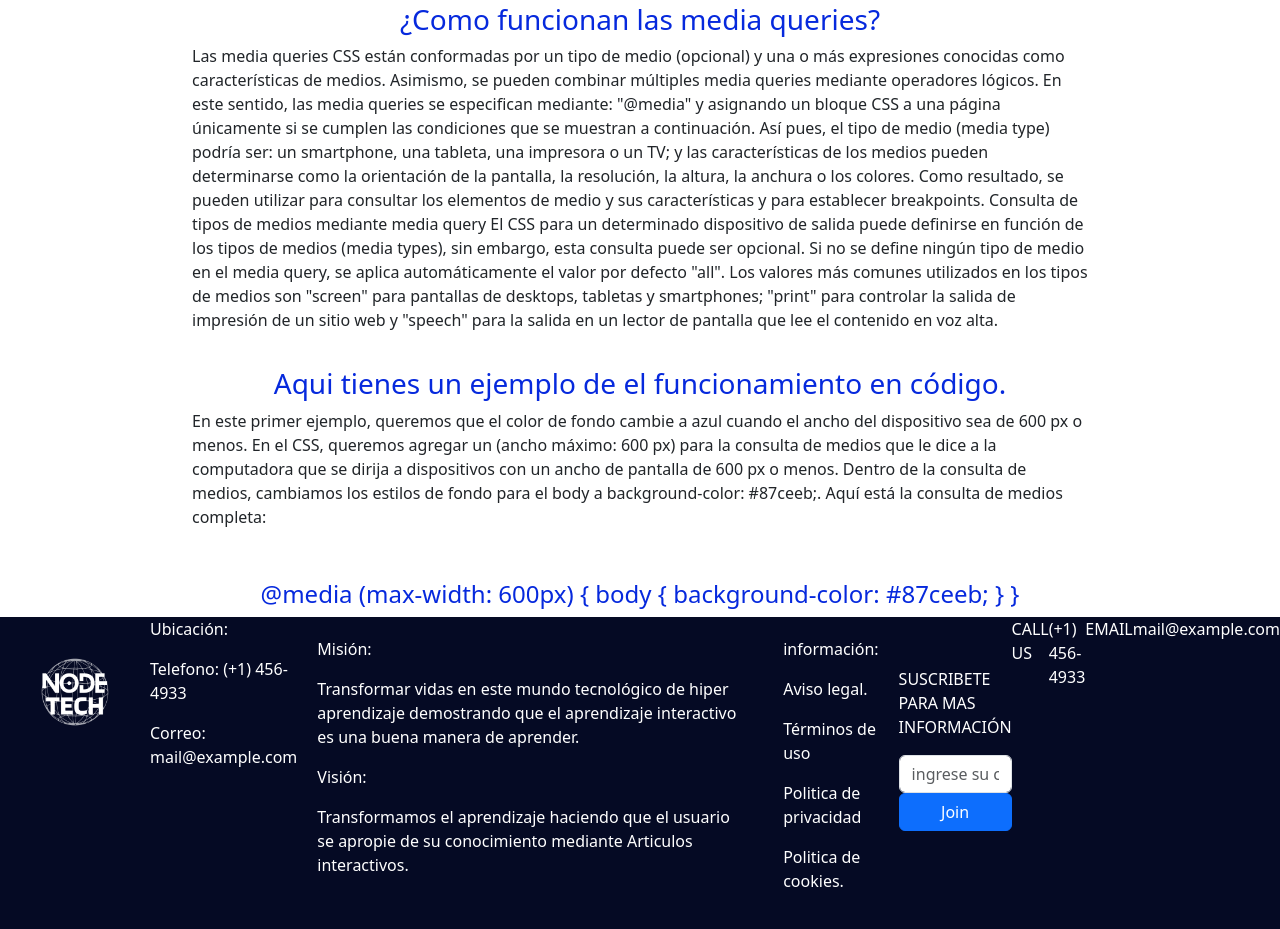
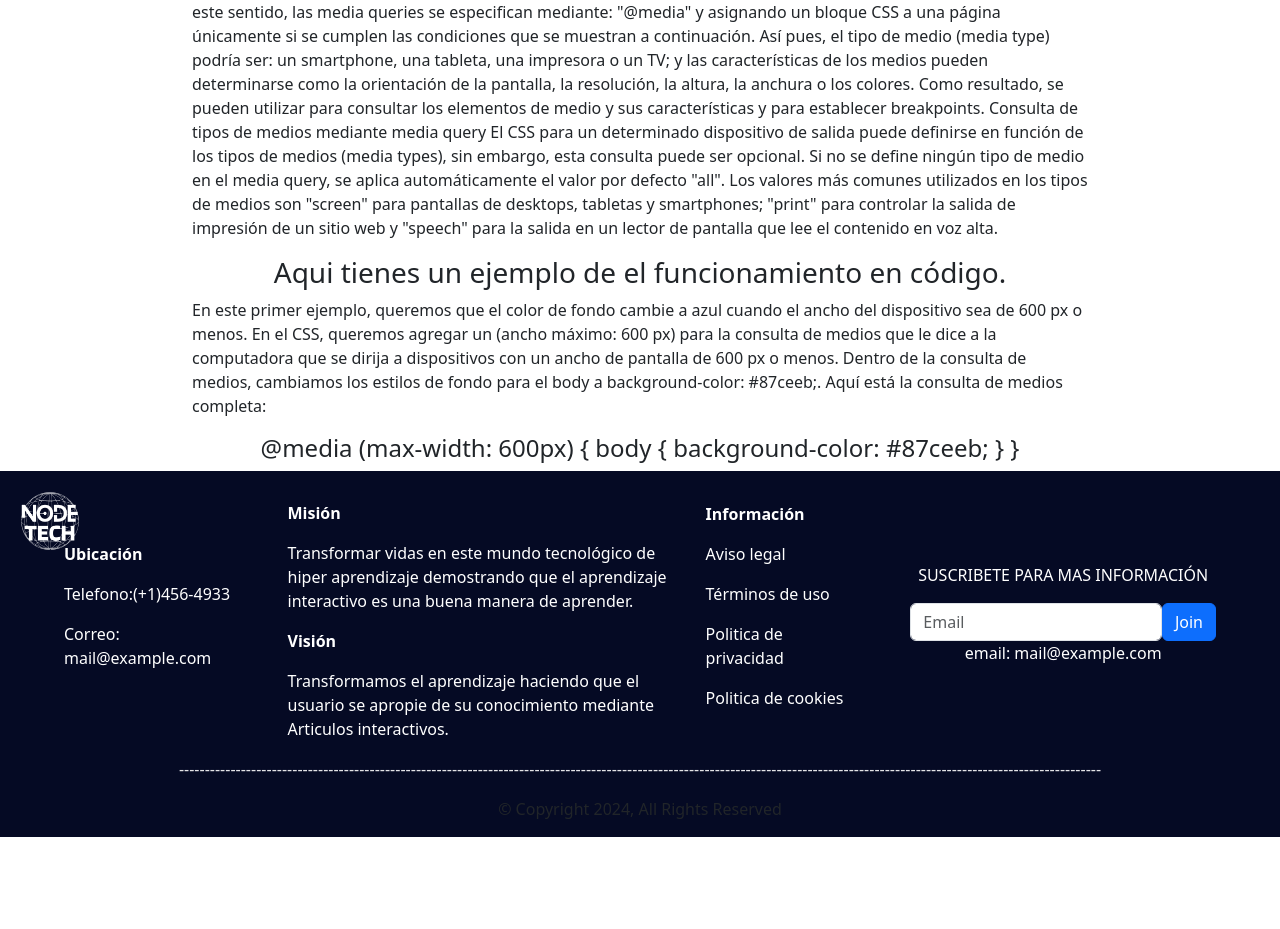
Before and after one commit to Mateo020528/NodeTech, a plain HTML site: page informacion mediaquery/index.html in a window 1280 px wide. Shown: the part 1219-2148 px from the top of the page. After the commit the page ends 2056 px from the top, so only its background shows below. Drawn offline with nearby package versions, Linux system fonts and the light colour scheme.

Commit message:
Se añade el footer y  estilos

```diff
--- a/informacion mediaquery/index.html
+++ b/informacion mediaquery/index.html
@@ -89,43 +89,51 @@
             </div>
         </main>
         <footer class="footer d-flex justify-content-center">
+            <div class="footer-content d-flex justify-content-center align-items-center">
                 <div class="logo_img">
-                <img src="../assets/Logo footer.png" alt="" width="150px">
+                    <img src="../assets/Logo footer.png" alt="" width="130px">
                 </div>
                 <div class="ubicacion d-flex flex-column">
-                <p>Ubicación:</p>
-                <p>Telefono: (+1) 456-4933</p>
+                    <p><b>Ubicación</b></p>
+                    <p>Telefono:(+1)456-4933</p>
                     <p>Correo: mail@example.com</p>
                 </div>
                 <div class="acerca d-flex  flex-column">
-
-                <p class="mision">Misión:</p>
+                    <p class="mision"><b>Misión</b></p>
                     <p class="mision">Transformar vidas en este mundo tecnológico de hiper aprendizaje demostrando que el aprendizaje interactivo es una buena manera de aprender. </p>
-                <p class="vision">Visión:</p>
+                    <p class="vision"><b>Visión</b></p>
                     <p class="vision">Transformamos el aprendizaje haciendo que el usuario se apropie de su conocimiento mediante Articulos interactivos.</p>
                 </div>
                 <div class="informacion d-flex flex-column">
-                <p>información:</p>
-                <p>Aviso legal.</p>
+                    <p><b>Información</b></p>
+                    <p>Aviso legal</p>
                     <p>Términos de uso</p>
                     <p>Politica de privacidad</p>
-                <p>Politica de cookies.</p>
+                    <p>Politica de cookies</p>
                 </div>
+                <div class="info ms-5">
                     <div class="suscripcion d-flex flex-column">
                         <p class="suscribete">SUSCRIBETE PARA MAS INFORMACIÓN</p>
-                <input type="email"  id="email" class="form-control" placeholder="ingrese su correo electronico">
+                        <div class="input d-flex">
+                            <input type="email"  id="email" class="form-control d-flex"placeholder="Email">
                             <button class="btn btn-primary">Join</button>
                         </div>
-            <div class="nosotros d-flex">
-                <p>CALL US</p><br>
-                <p>(+1) 456-4933</p>
-                <p>EMAIL</p><br>
-                <p>mail@example.com</p>
                     </div>
-            <hr>
+                    <div class="nosotros d-flex justify-content-center">
+                        <br>
+                        <p></p>email:
+                        mail@example.com</p>
+                    </div>
+                </div>
+            </div>
+        </footer>
+        <div class="linea d-flex justify-content-center">
+            <p>-----------------------------------------------------------------------------------------------------------------------------------------------------------------------------------</p>
+        </div>
+        <div class="copyrigt d-flex flex-row justify-content-center">
+            <p>© Copyright 2024, All Rights Reserved</p>
 
-        </footer>
-
+        </div>
 </body>
 
 </html>
--- a/informacion mediaquery/style.css
+++ b/informacion mediaquery/style.css
@@ -1,4 +1,4 @@
-.title{
+title{
     color: #0629DD;
     margin-top: 35px;
 }
@@ -7,21 +7,50 @@
     margin-top: 0;
     margin-bottom: 10px;
 }
+.logo_img{
+    margin: -20px;
+    position: absolute;
+    top: 5px;
+    left: 5px;
+}
 .contenido{
     width: 70dvw;
     margin-top: 20px;
 }
 footer{
-
     background-color: #050a24;
     color:#ffff;
+    gap: 15px;
+    position: relative;
+}
+
+footer p {
+    max-width: 400px;
 }
 .acerca{
-    margin: 20px;
+    margin-top:30px;
+    }
+.suscripcion{
+    display: flex;
+    justify-content: center;
+    align-items: center;
 }
+.ubicacion{
+    /* margin-top: 50px; */
+    margin-right: 20px;
+    }
 .informacion{
-    margin: 20px;
+    /* margin-top: 50px; */
+    margin-left: 25px;
+    }
+.footer-content {
+    width: 90dvw;
 }
-.suscripcion{
-    margin-top: 50px;
+.linea{
+    background-color: #050a24;
+    color: #E4E4E7;
 }
+.copyrigt{
+    background-color: #050a24;
+
+}
```
Also changed, not shown: assets/1200px-Copyright.svg.png (added). Lines whose indentation alone changed are shown as unchanged.
